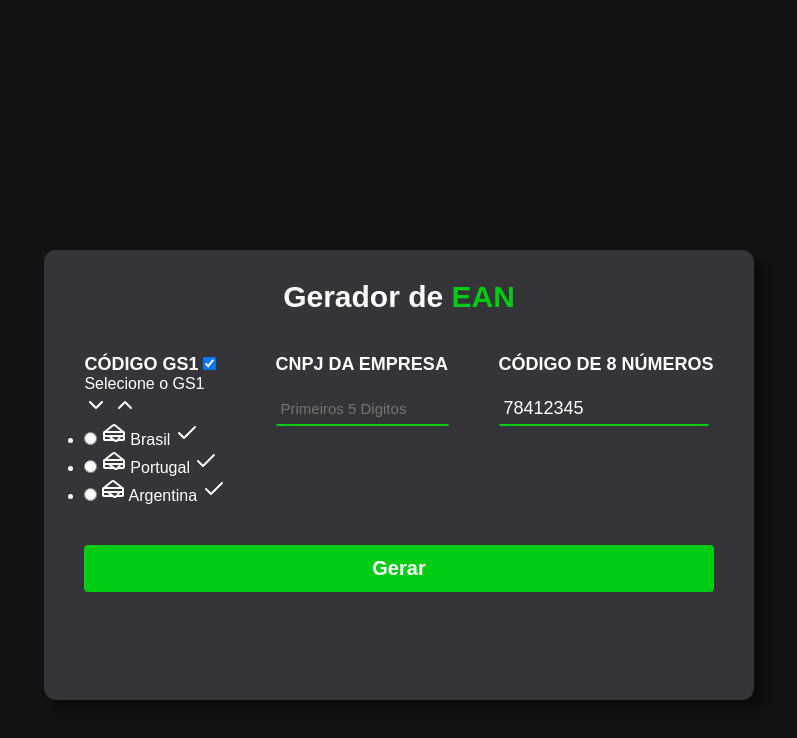
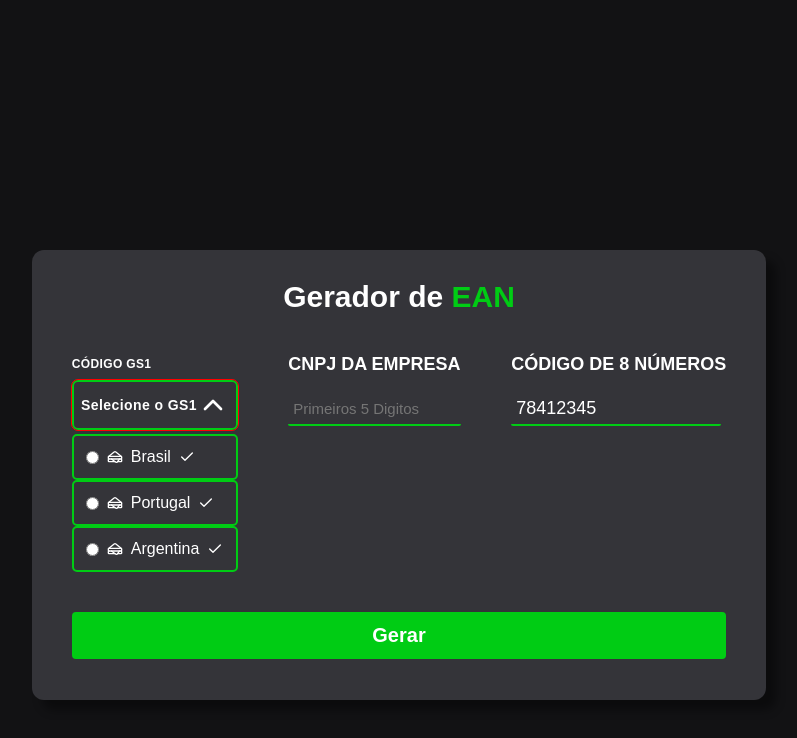
Before and after one commit to Danilitoxp/Gerador-EAN, a plain HTML site: page index.html in a window 1280 px wide. Both pictures are taken after a click on the checkbox "CÓDIGO GS1". Shown: the whole page, without its empty margins (241-1038 px from the left). Drawn offline with nearby package versions, Linux system fonts and the light colour scheme.

Commit message:
Update style.css

```diff
--- a/style.css
+++ b/style.css
@@ -137,10 +137,145 @@ h2 span {
     background-color: #343439;
 }
 
-#gs1 select {
-    color: #00cc14;
+#category-select label {
+    font-size: 0.75rem;
+    letter-spacing: 0.0225rem;
 }
 
-#gs1 option #brasil {
-    background-color: #00cc14;
+#select-button {
+    margin-top: .5rem;
+    display: flex;
+    padding: 0.45rem;
+    align-items: center;
+    justify-content: space-between;
+
+    border-radius: .375rem;
+    border: 2px solid #00cc14;
 }
+
+#selected-value {
+    color: white;
+    font-weight: 700;
+    font-size: 0.875rem;
+    letter-spacing: 0.02625rem;
+}
+
+#chevrons svg {
+    width: 2rem;
+    height: 2rem;
+}
+
+#chevrons {
+    color: green;
+}
+
+#chevrons [data-lucide="chevron-up"] {
+    display: none;
+}
+
+#options-view-button:focus + #select-button,
+#options-view-button:checked + #selected-button {
+    outline: 1px solid red;
+}
+
+#category-select:has(#options-view-button:checked) label,
+#options-view-button:checked + #select-button #chevrons {
+    color: white;
+}
+
+#options-view-button:checked + #select-button #chevrons
+[data-lucide="chevron-down"] {
+    display: none;
+}
+
+#options-view-button:checked + #select-button #chevrons
+[data-lucide="chevron-up"] {
+    display: block;
+}
+
+#category-select {
+    position: relative;
+}
+
+#options-view-button {
+    all: unset;
+
+    position: absolute;
+    inset: 0;
+
+    cursor: pointer;
+    z-index: 3;
+}
+
+#options {
+    margin-top: .25rem;
+
+    border-radius: .375rem;
+    /* border: 1px solid blue; */
+    background-color: transparent;
+
+    display: none;
+}
+
+.option {
+    display: flex;
+    align-items: center;
+    gap: .5rem;
+
+    padding: .75rem;
+
+    border-radius: 5px;
+    border: 2px solid #00cc14;
+
+    position: relative;
+}
+
+.option .label {
+    color: white;
+}
+
+.option svg {
+    width: 1rem;
+    height: 1rem;
+}
+
+.options svg:last-child {
+    margin-left: auto;
+    color: green;
+    display: none;
+}
+
+.option:has(input:checked),
+.option:hover {
+    /* border-bottom: 1px solid black; */
+    background-color: rgba(194, 194, 194, 0.138);
+}
+
+.options:has(input:focus) {
+    outline: 1px solid blueviolet;
+}
+
+.options:has(input:checked) [data-lucide="check"] {
+    display: block;
+}
+
+.options input[type="radio"] {
+    all: unset;
+
+    position: absolute;
+    inset: 0;
+
+    cursor: pointer;
+}
+
+#category-select:has(#options-view-button:checked) + #options {
+    display: block;
+}
+
+.select:has(.option input:checked) #category-select label {
+    color: burlywood;
+}
+
+.select:has(.option input:checked) #selected-value {
+    color: white;
+}
```
